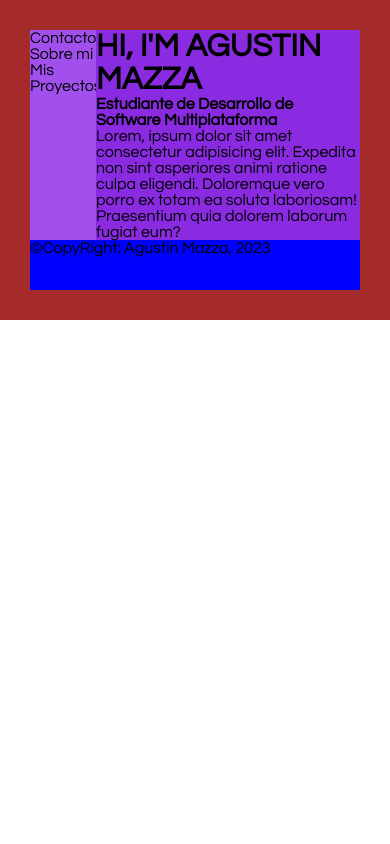
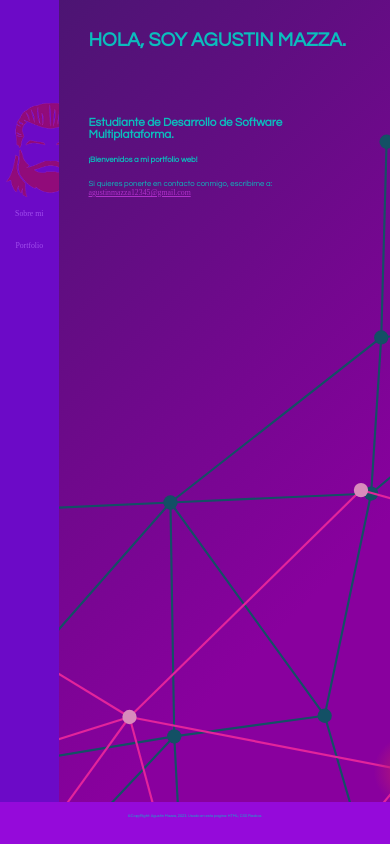
Before and after one commit to AgustinM12/primer-parcial-taller-lenguaje, a plain HTML site: page index.html in a window 390 px wide. Drawn offline with Linux system fonts and the light colour scheme.

Commit message:
estilizado de la pagina principal, no 100% responsive 7-5-23

```diff
--- a/index.html
+++ b/index.html
@@ -6,30 +6,32 @@
     <meta http-equiv="X-UA-Compatible" content="IE=edge">
     <meta name="viewport" content="width=device-width, initial-scale=1.0">
     <link rel="stylesheet" href="style.css">
+    <link rel="icon" type="image/png" href="logo.png">
     <title>Portfolio Agustin Mazza</title>
 </head>
 
 <body>
-
     <div class="container">
         <div class="navegacion">
             <nav>
-                <p>Contacto</p>
-                <p>Sobre mi</p>
-                <p>Mis Proyectos</p>
+                <img src="logo.png" alt="logo" width="100" height="100"> <br>
+                <a href="aboutme.html">Sobre mi</a>
+                <br><br>
+                <a href="works.html">Portfolio</a>
             </nav>
         </div>
         <div class="cuerpo">
-            <h1>HI, I'M AGUSTIN MAZZA</h1>
-            <h4>Estudiante de Desarrollo de Software Multiplataforma</h4>
-            <p>Lorem, ipsum dolor sit amet consectetur adipisicing elit. Expedita non sint asperiores animi ratione
-                culpa eligendi. Doloremque vero porro ex totam ea soluta laboriosam! Praesentium quia dolorem laborum
-                fugiat eum?</p>
-            <p></p>
+            <h1>HOLA, SOY AGUSTIN MAZZA.</h1><br>
+            <h3>Estudiante de Desarrollo de Software Multiplataforma.</h3><br>
+            <h4>¡Bienvenidos a mi portfolio web!</h4>
+            <br>
+            <p>Si quieres ponerte en contacto conmigo, escribime a: <a href="https://mail.google.com/mail/u/0/#all"
+                    target="_blank">agustinmazza12345@gmail.com</a> </p><br><br>
         </div>
         <div class="piepagina">
             <footer>
-                ©CopyRight: Agustin Mazza, 2023
+                <p>©CopyRight: Agustin Mazza, 2023.
+                    Usado en esta pagina: HTML; CSS Flexbox.</p>
             </footer>
         </div>
     </div>
--- a/style.css
+++ b/style.css
@@ -6,28 +6,72 @@
 }
 
 .container {
-    height: auto;
-    width: 100%;
-    background-color: brown;
     display: flex;
     flex-wrap: wrap;
+    height: 100vh;
+    width: 100%;
+}
+
+.cuerpo {
+    background-image: url(Polygon\ Luminary.svg);
+    background-repeat: no-repeat;
+    background-position: center center;
+    background-size: cover;
+    color: rgb(11, 189, 189);
+    background-color: rgb(75, 9, 138);
+    width: 85%;
+    height: 95%;
     padding: 30px;
 }
 
-.cuerpo {
-    background-color: blueviolet;
-    width: 80%;
-    height: auto;
-}
-
 .navegacion {
-    background-color: rgb(161, 79, 237);
-    width: 20%;
-    height: auto;
+    padding-top: 100px;
+    color: rgb(161, 79, 237);
+    background-color: rgb(108, 10, 199);
+    width: 15%;
+    height: 95%;
+    text-align: center;
 }
 
 .piepagina {
-    background-color: blue;
-    height: 50px;
+    color: rgb(11, 189, 189);
+    background-color: rgb(149, 10, 218);
+    height: 5%;
     width: 100%;
+    text-align: center;
 }
+
+h1 {
+    font-size: 5vw;
+    padding-bottom: 50px;
+}
+
+h3 {
+    font-size: 3vw;
+}
+
+h4 {
+    font-size: 2vw;
+}
+
+p {
+    font-size: 2vw;
+}
+
+.piepagina p {
+    font-size: 1vw;
+    padding-top: 12px;
+}
+
+.navegacion a {
+    font-size: 2vw;
+    font-family: 'Times New Roman', Times, serif;
+    color: rgb(161, 79, 237);
+    text-decoration: none;
+}
+
+.cuerpo a {
+    font-family: 'Times New Roman', Times, serif;
+    color: rgb(176, 48, 202);
+    text-decoration: underline;
+}
```
Also changed, not shown: Polygon Luminary.svg (added), aboutme.html (added), logo.png (added), works.html (added).
